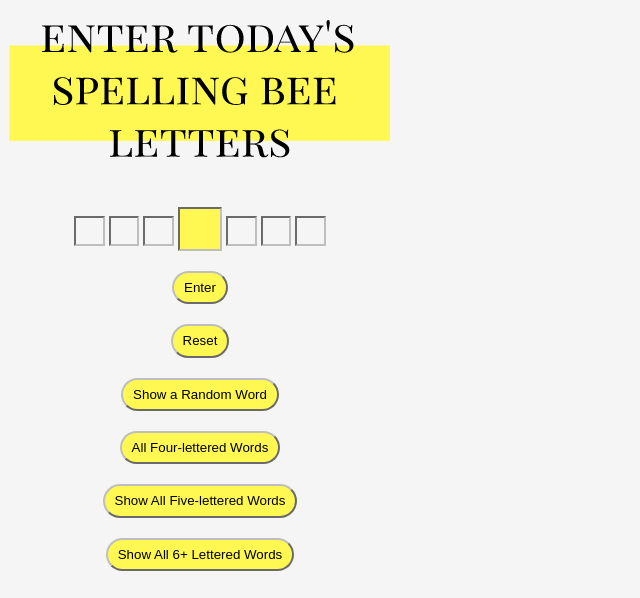
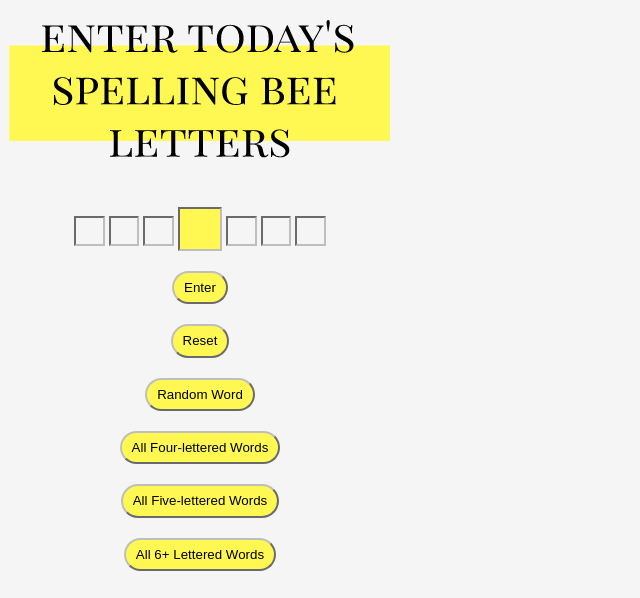
Before and after one commit to r-petes/SpellingBeeChromeExtension, a browser extension: page index.html in a window 1280 px wide. Shown: the top 598 px of the page, without its empty margins (0-640 px from the left). Drawn offline with Linux system fonts and the light colour scheme.

Commit message:
updated formatting of buttons

```diff
--- a/index.html
+++ b/index.html
@@ -22,16 +22,16 @@
                <button class="button" id="reset">Reset</button>
             </div>
          </div>
-            <button class="button" id="getRandom">Show a Random Word</button>
+            <button class="button" id="getRandom">Random Word</button>
             <h4 id="randomWord"></h4>
 
             <button class="submit button" id="getFourLettered">All Four-lettered Words</button>
             <ul id="fourLetters"></ul>
 
-            <button class="submit button" id="getFiveLettered">Show All Five-lettered Words</button>
+            <button class="submit button" id="getFiveLettered">All Five-lettered Words</button>
             <ul id="fiveLetters"></ul>
 
-            <button class="submit button" id="getSixLettered">Show All 6+ Lettered Words</button>
+            <button class="submit button" id="getSixLettered">All 6+ Lettered Words</button>
             <ul id="sixPlusLetters"></ul>
             <img src="bulletbee.png" alt="small bee logo" id="image">
       <!-- JS script -->
```
